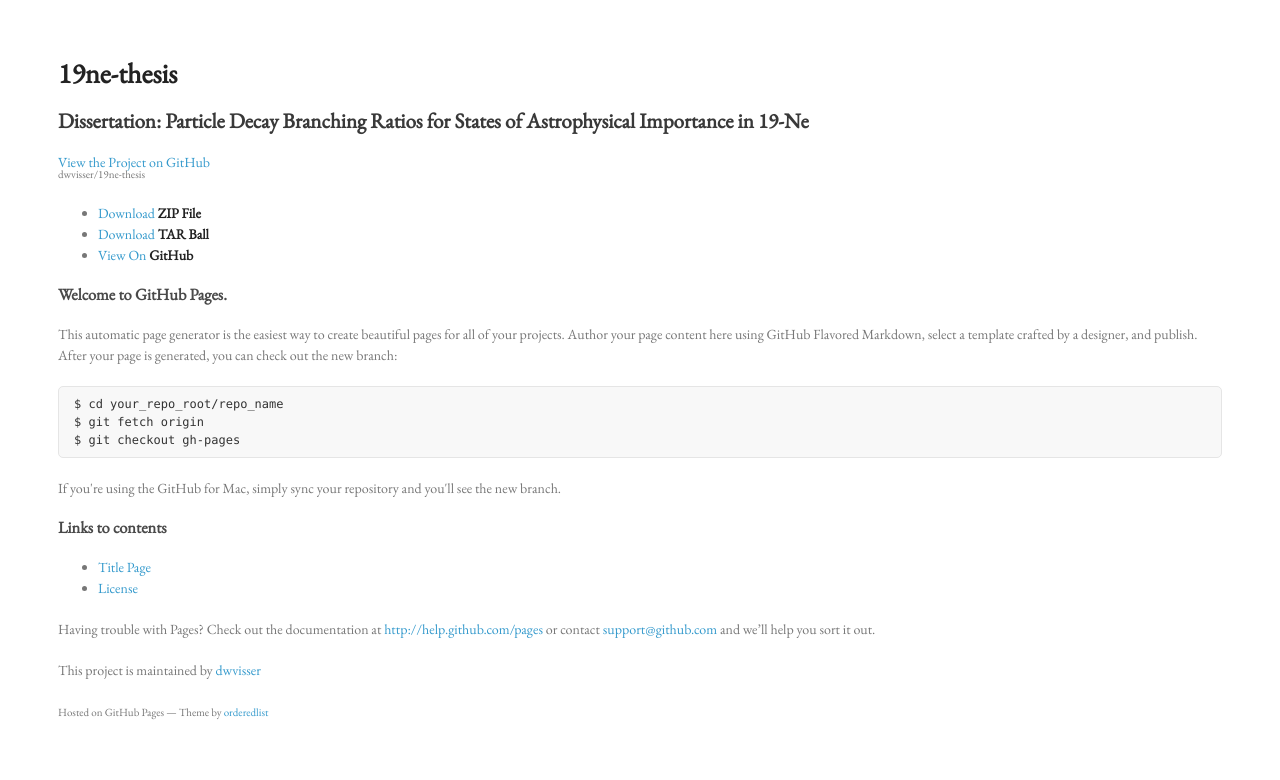
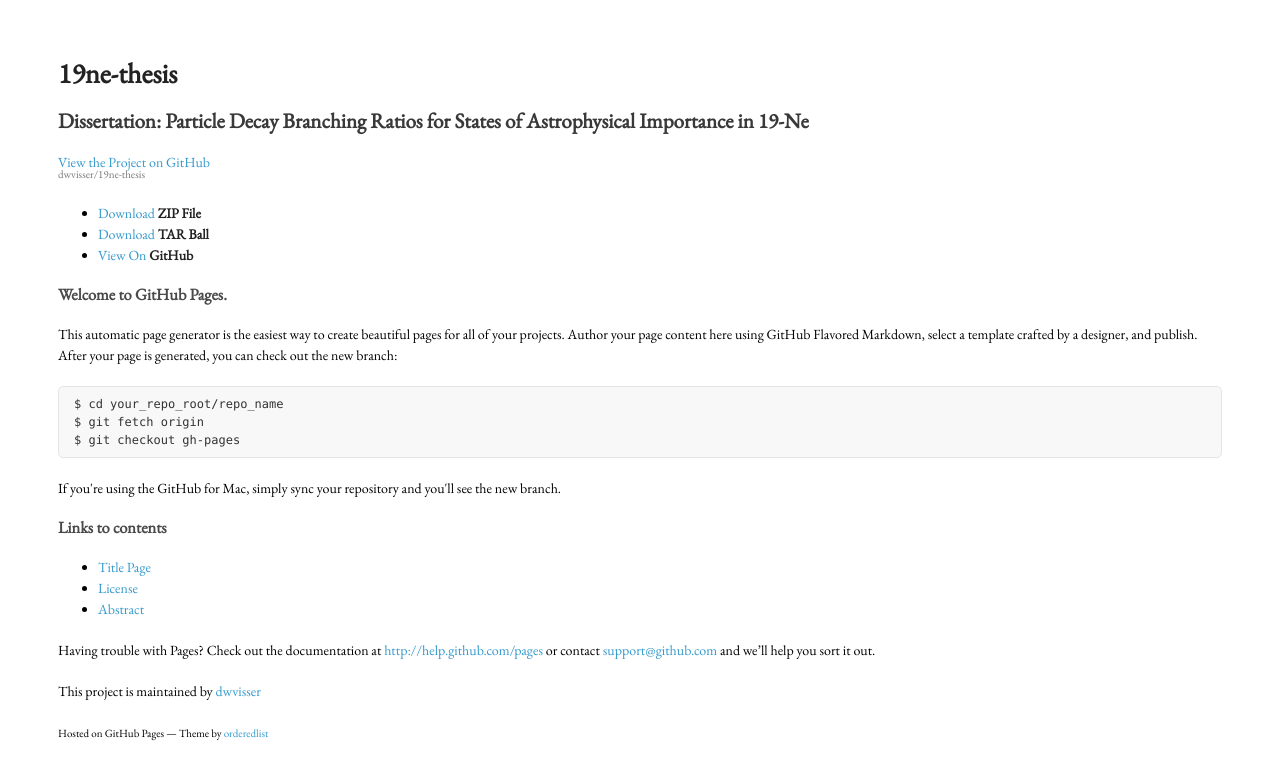
Before and after one commit to dwvisser/19ne-thesis, a Jekyll site: the page built from index.md, in a window 1280 px wide. Shown: the top 780 px of the page. Built offline with Jekyll 4.4.1, drawn with Linux system fonts in a browser that asks for light colours.

Commit message:
Added first paragraph of abstract page, column formatting. Avoiding column breaks just after H2 only works in IE, unfortunately.

```diff
--- a/index.md
+++ b/index.md
@@ -26,6 +26,7 @@
 ### Links to contents
 * [Title Page]({{site.baseurl}}/title-page)
 * [License]({{site.baseurl}}/license)
+* [Abstract]({{site.baseurl}}/abstract)
 
 <p>Having trouble with Pages? Check out the documentation at <a href="http://help.github.com/pages">http://help.github.com/pages</a> or contact <a href="mailto:support@github.com">support@github.com</a> and we’ll help you sort it out.</p>
 
--- a/stylesheets/my_custom.css
+++ b/stylesheets/my_custom.css
@@ -1,8 +1,29 @@
 body {
 	font-family: 'EB Garamond', serif;
+	color: black;
 }
 
 .title-block {
 	text-align: center;
-	margin-bottom: 3em;
+	margin-bottom: 1em;
 }
+
+.uppercase {
+	text-transform: uppercase;
+}
+
+.text {
+	columns: 30em;
+	-moz-columns: 30em;
+	-webkit-columns: 30em;
+	column-rule: thin solid gray;
+	-moz-column-rule: thin solid gray;
+	-webkit-column-rule: thin solid gray;
+}
+
+h2 {
+  break-before: column;
+  break-after: avoid-column;
+  -moz-break-before: column;
+  -moz-break-after: avoid-column;
+}
```
Also changed, not shown: abstract.md (added, +21 -0 lines), license.md.
